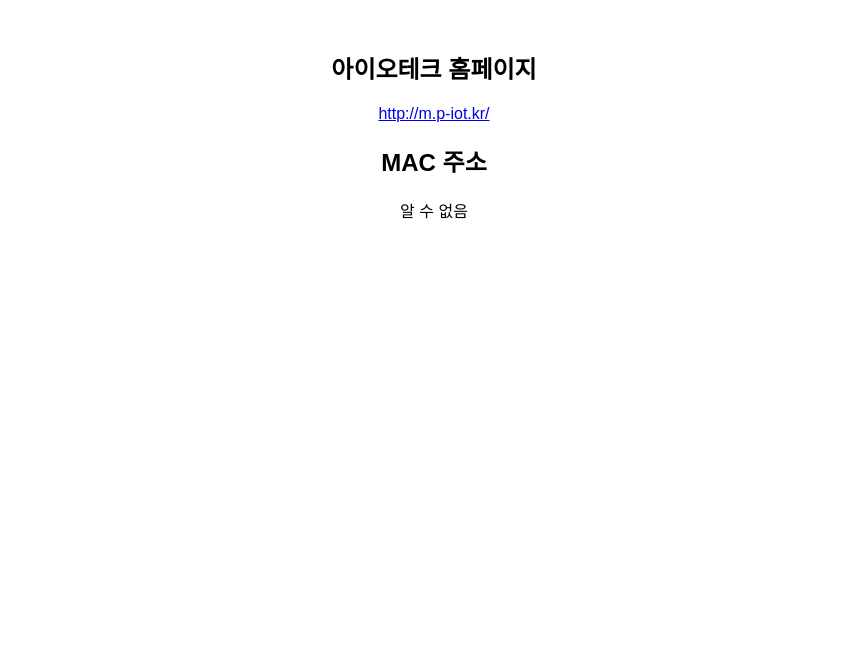
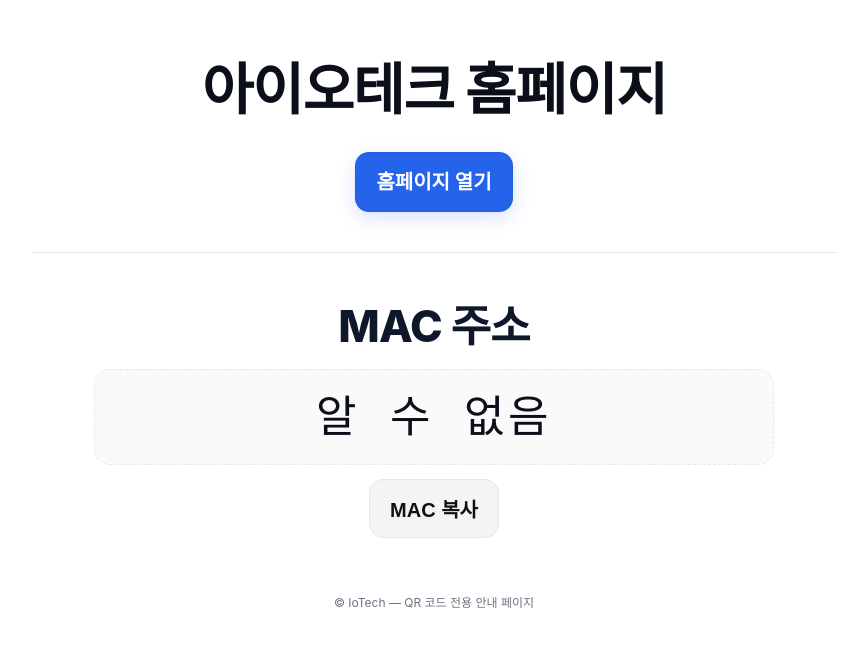
Before and after one commit to iotechmainadmin/IoTech-info, a plain HTML site: page index.html in a window 1280 px wide. Shown: the whole page, without its empty margins (206-1073 px from the left). Drawn offline with Linux system fonts and the light colour scheme.

Commit message:
Update index.html

```diff
--- a/index.html
+++ b/index.html
@@ -1,23 +1,147 @@
 <!DOCTYPE html>
-<html>
+<html lang="ko">
 <head>
   <meta charset="utf-8">
-  <title>제품 정보</title>
+  <meta name="viewport" content="width=device-width, initial-scale=1">
+  <title>아이오테크 제품 정보</title>
+  <style>
+    :root {
+      --bg: #ffffff;
+      --fg: #0b0f19;
+      --muted: #6b7280;
+      --primary: #0f172a;
+      --accent: #2563eb;
+      --border: #e5e7eb;
+    }
+    * { box-sizing: border-box; }
+    html, body {
+      margin: 0; padding: 0;
+      background: var(--bg); color: var(--fg);
+      font-family: -apple-system, BlinkMacSystemFont, "Segoe UI", Roboto, "Noto Sans KR", Arial, "Apple SD Gothic Neo", "Malgun 고딕", "맑은 고딕", sans-serif;
+      line-height: 1.5;
+    }
+    .wrap {
+      max-width: 900px;
+      margin: 0 auto;
+      padding: clamp(16px, 5vw, 48px);
+    }
+    header h1 {
+      font-weight: 800;
+      letter-spacing: -0.02em;
+      font-size: clamp(28px, 8vw, 56px);
+      margin: 0 0 clamp(10px, 3vw, 20px);
+      text-align: center;
+    }
+    .linkbox {
+      text-align: center;
+      margin-bottom: clamp(18px, 6vw, 36px);
+    }
+    .btn {
+      display: inline-block;
+      text-decoration: none;
+      background: var(--accent);
+      color: #fff;
+      font-weight: 700;
+      padding: 14px 20px;
+      border-radius: 14px;
+      border: 1px solid rgba(0,0,0,0.06);
+      box-shadow: 0 6px 18px rgba(37, 99, 235, 0.18);
+      font-size: clamp(15px, 4vw, 20px);
+    }
+    .btn:active { transform: translateY(1px); }
+    hr {
+      height: 1px; border: 0; background: var(--border);
+      margin: clamp(18px, 6vw, 40px) 0;
+    }
+    .label {
+      text-align: center;
+      font-weight: 800;
+      letter-spacing: -0.02em;
+      color: var(--primary);
+      font-size: clamp(24px, 7vw, 44px);
+      margin: 0 0 10px;
+    }
+    .mac {
+      text-align: center;
+      font-family: ui-monospace, SFMono-Regular, Menlo, Monaco, Consolas, "Courier New", monospace;
+      font-size: clamp(22px, 7vw, 44px);
+      letter-spacing: 0.08em;
+      padding: 14px 18px;
+      border: 1px dashed var(--border);
+      border-radius: 16px;
+      background: #fafafa;
+      margin: 0 auto;
+      max-width: 680px;
+      user-select: all;
+      word-break: break-word;
+    }
+    .actions {
+      margin-top: 14px;
+      text-align: center;
+    }
+    .ghost {
+      background: #f3f4f6;
+      color: #111;
+      box-shadow: none;
+      border: 1px solid var(--border);
+    }
+    footer {
+      margin-top: clamp(24px, 6vw, 56px);
+      text-align: center;
+      color: var(--muted);
+      font-size: 12px;
+    }
+  </style>
   <script>
     function getQueryParam(param) {
       const urlParams = new URLSearchParams(window.location.search);
       return urlParams.get(param);
     }
-    window.onload = () => {
-      const mac = getQueryParam("mac");
-      document.getElementById("mac-address").innerText = mac ? mac : "알 수 없음";
+    function normalizeMac(mac) {
+      if (!mac) return "";
+      mac = mac.trim().toUpperCase().replace(/-/g, ":");
+      return mac;
     }
+    function copyMac() {
+      const el = document.getElementById("mac-address");
+      const mac = el.textContent.trim();
+      if (!mac) return;
+      navigator.clipboard.writeText(mac).then(() => {
+        const btn = document.getElementById("copy-btn");
+        const old = btn.textContent;
+        btn.textContent = "복사됨 ✔";
+        setTimeout(()=> btn.textContent = old, 1200);
+      });
+    }
+    window.addEventListener("DOMContentLoaded", () => {
+      const mac = normalizeMac(getQueryParam("mac"));
+      document.getElementById("mac-address").textContent = mac || "알 수 없음";
+    });
   </script>
 </head>
-<body style="font-family:sans-serif; text-align:center; margin-top:50px;">
-  <h2>아이오테크 홈페이지</h2>
-  <p><a href="http://m.p-iot.kr/" target="_blank">http://m.p-iot.kr/</a></p>
-  <h2>MAC 주소</h2>
-  <p id="mac-address"></p>
+<body>
+  <div class="wrap">
+    <header>
+      <h1>아이오테크 홈페이지</h1>
+    </header>
+
+    <div class="linkbox">
+      <a class="btn" href="http://m.p-iot.kr/" target="_blank" rel="noopener">홈페이지 열기</a>
+    </div>
+
+    <hr>
+
+    <section>
+      <p class="label">MAC 주소</p>
+      <div class="mac" id="mac-address"></div>
+      <div class="actions">
+        <button id="copy-btn" class="btn ghost" onclick="copyMac()">MAC 복사</button>
+      </div>
+    </section>
+
+    <footer>
+      © IoTech — QR 코드 전용 안내 페이지
+    </footer>
+  </div>
 </body>
 </html>
```
